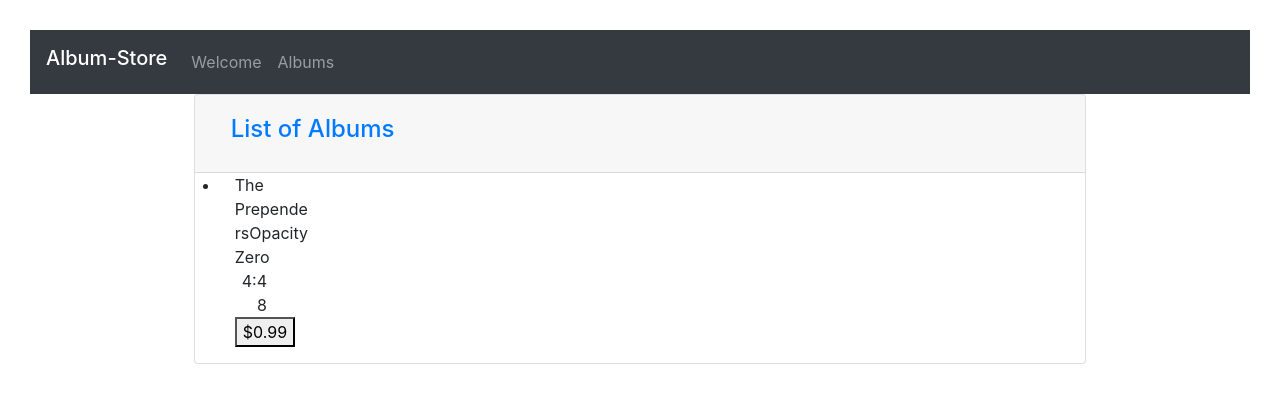
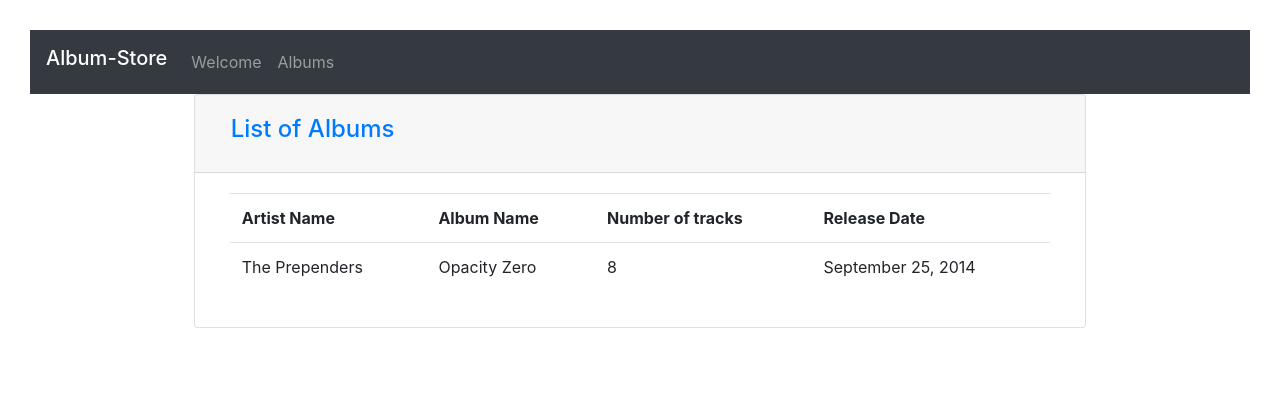
Before and after one commit to sanjayreddy93/Angular-AlbumStore, an Angular app in the folder Album-Store/: page /welcome in a window 1280 px wide. Shown: the top 402 px of the page. Built offline with nearby package versions, Linux system fonts and the light colour scheme.

Commit message:
Added table view for product-page

```diff
--- a/Album-Store/src/app/app.module.ts
+++ b/Album-Store/src/app/app.module.ts
@@ -5,6 +5,7 @@ import { AppComponent } from './app.component';
 import { ProductPageComponent } from './components/product-page/product-page.component';
 import { ProductDescriptionComponent } from './components/product-description/product-description.component';
 import { HttpClientModule } from '@angular/common/http';
+
 
 @NgModule({
   declarations: [
@@ -17,7 +18,8 @@ import { HttpClientModule } from '@angular/common/http';
     HttpClientModule,
     RouterModule.forRoot(
       [{path:'welcome', component:ProductPageComponent},
-    {path:'albums', component: ProductDescriptionComponent}])
+      {path:'albums', component: ProductDescriptionComponent},
+    {path:'', redirectTo: 'welcome', pathMatch:'full'}])
   ],
   providers: [],
   bootstrap: [AppComponent]
--- a/Album-Store/src/app/components/product-page/product-page.component.html
+++ b/Album-Store/src/app/components/product-page/product-page.component.html
@@ -5,22 +5,23 @@
         </nav>
 
     </div>
-    <div class="row">
-        <div class="col-sm-8">
-            <div class="row tracklisting">
-                <ul>
-                    <li>
-                        <div class="col-sm-5">
-                            <span class="track-number">{{albums.artist}}</span>
-                            <span class="track-name">{{albums?.album?.name}}</span>
-                        </div>
-                        <div class="col-sm-3 text-right">
-                            <span class="track-time">4:48</span>
-                            <span class="price-and-buy"><button>$0.99</button></span>
-                        </div>
-                    </li>
-                </ul>
-            </div>
+    <div class="container-fluid">
+        <div class="card-body">
+            <table class="table table-inverse">
+                <tr>
+                    <th>Artist Name</th>
+                    <th>Album Name</th>
+                    <th>Number of tracks</th>
+                    <th>Release Date</th>
+                </tr>
+                <tr>
+                    <td> {{this.albumInfo?.artist}}</td>
+                    <td>{{this.albumInfo?.album?.name}}</td>
+                    <td>{{albumInfo?.album?.tracks.length}}</td>
+                    <td>{{albumInfo?.album?.releaseDate}}</td>
+                </tr>
+            </table>
+
         </div>
     </div>
 </div>
--- a/Album-Store/src/app/components/product-page/product-page.component.ts
+++ b/Album-Store/src/app/components/product-page/product-page.component.ts
@@ -12,16 +12,18 @@ import { IAlbum } from 'src/app/services/album';
 })
 export class ProductPageComponent implements OnInit {
   pageTitle: string = "List of Albums"
-  albums: IAlbum[] =[];
+  albumInfo: IAlbum[] = [];
   errorMessage: '';
   constructor(private productService: ProductService) { }
 
   ngOnInit(): void {
+    this.getAlbumDetails();
+  }
+  getAlbumDetails(): any{
     this.productService.getAlbums().subscribe({
-      next: albums => {this.albums = albums
+      next: data => {this.albumInfo = data
       },
       error: err=> this.errorMessage = err
     })
   }
-
 }
--- a/Album-Store/src/app/services/product.service.ts
+++ b/Album-Store/src/app/services/product.service.ts
@@ -10,7 +10,7 @@ export class ProductService {
   private albumUrl: string = "assets/album.json";
   constructor(private http: HttpClient) { }
 
-  getAlbums(): Observable<IAlbum[]>{
+  getAlbums(): Observable<IAlbum[] | undefined>{
    return this.http.get<IAlbum[]>(this.albumUrl).pipe(
       tap(), catchError(this.handleError)
         );
--- a/Album-Store/src/assets/album.json
+++ b/Album-Store/src/assets/album.json
@@ -16,4 +16,5 @@
       {"trackNumber": 8, "trackName": "Our Gift to You", "trackLength": "3:59", "trackPrice": 0.99 }
     ]
   }
+
 }
```
Also changed, not shown: Album-Store/src/app/services/album.ts (+12 -7 lines).
